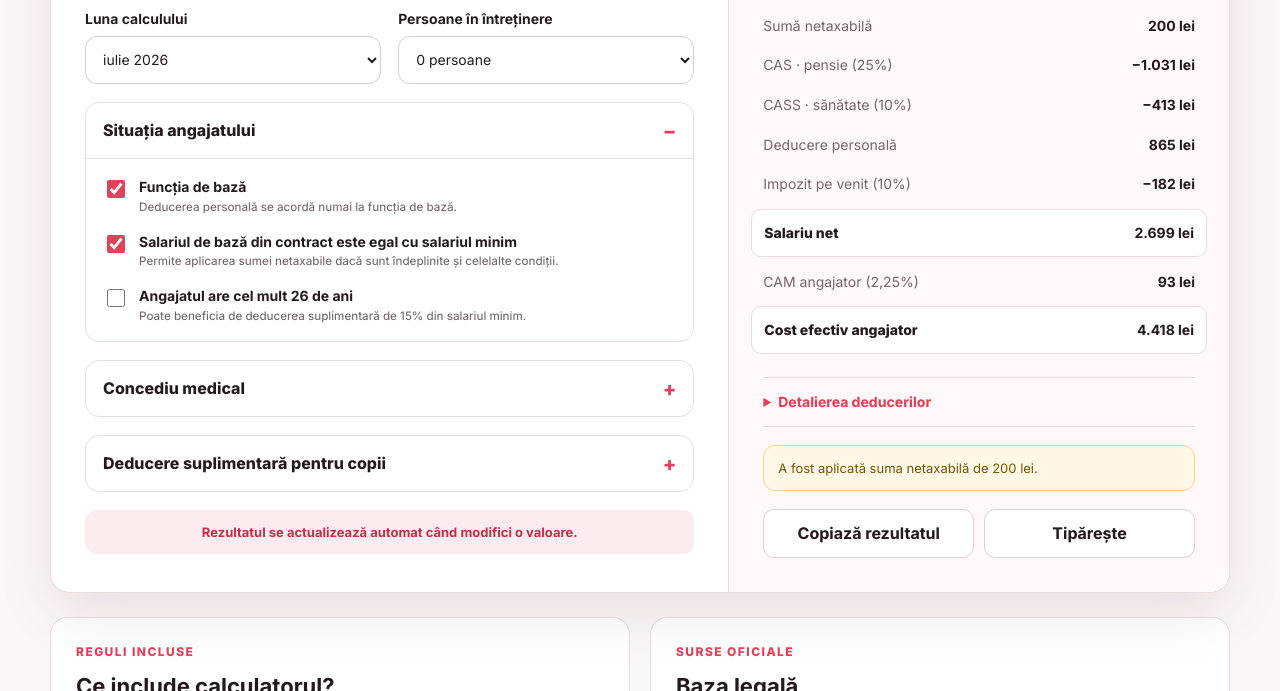
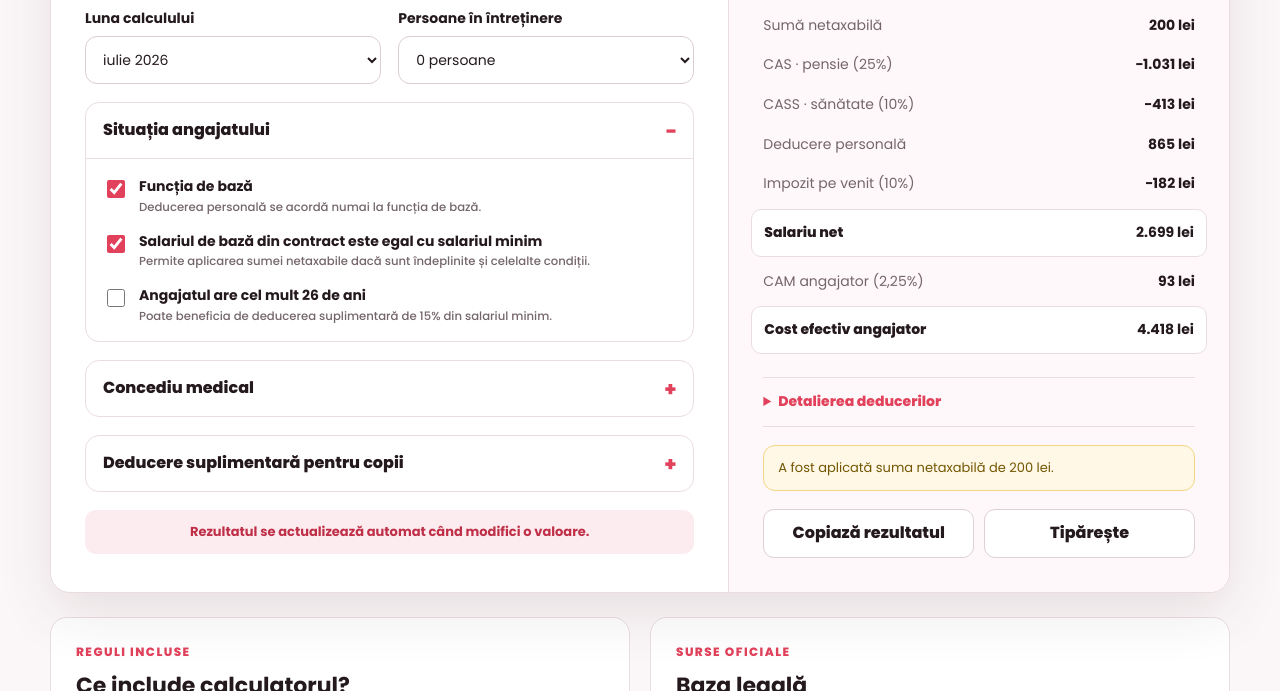
Before and after one commit to bogdan-barna/prototypes, a plain HTML site: page calculator-salarii.html in a window 1280 px wide. Shown: the part 661-1352 px from the top of the page. Drawn offline with Linux system fonts and the light colour scheme.

Commit message:
Update calculator-salarii.html

```diff
--- a/calculator-salarii.html
+++ b/calculator-salarii.html
@@ -8,7 +8,7 @@
   <title>Calculator Salarii 2026</title>
   <link rel="preconnect" href="https://fonts.googleapis.com">
   <link rel="preconnect" href="https://fonts.gstatic.com" crossorigin>
-  <link href="https://fonts.googleapis.com/css2?family=Inter:wght@100..900&display=swap" rel="stylesheet">
+  <link href="https://fonts.googleapis.com/css2?family=Poppins:wght@100;200;300;400;500;600;700;800;900&display=swap" rel="stylesheet">
   <style>
 :root {
   --bg: #fbf7f8;
@@ -29,13 +29,13 @@
 * { box-sizing: border-box; }
 html {
   scroll-behavior: smooth;
-  font-family: "Inter", sans-serif;
+  font-family: "Poppins", sans-serif !important;
 }
-body, button, input, select, textarea, option, optgroup, label, summary, table, th, td {
-  font-family: "Inter", sans-serif !important;
+html, body, body *, button, input, select, textarea, option, optgroup, label, summary, table, th, td, a, p, span, strong, small, div, section, article, header, footer, h1, h2, h3, h4, h5, h6, ul, ol, li, fieldset, legend, details, output, time, svg text {
+  font-family: "Poppins", sans-serif !important;
 }
-*::before, *::after {
-  font-family: "Inter", sans-serif !important;
+*::before, *::after, input::placeholder, textarea::placeholder {
+  font-family: "Poppins", sans-serif !important;
 }
 body {
   margin: 0;
@@ -190,7 +190,6 @@ button { cursor: pointer; }
 @media (max-width: 620px) {
   .medical-fields { grid-template-columns: 1fr; }
 }
-
 </style>
 </head>
 <body>
```
